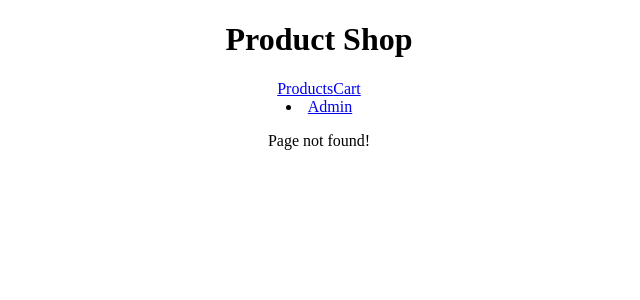
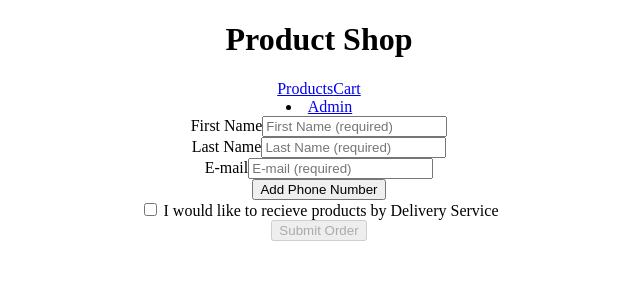
Before and after one commit to mykhailo-samus/angular5_practice, an Angular app in the folder shop/: page /process-order in a window 1280 px wide. Before the commit this address had no page. Shown: the top 300 px of the page, without its empty margins (321-961 px from the left). Built offline with nearby package versions, Linux system fonts and the light colour scheme.

Commit message:
implement Task 7

```diff
--- a/shop/src/app/app.routing.module.ts
+++ b/shop/src/app/app.routing.module.ts
@@ -12,6 +12,7 @@ import { AdminComponent } from './admin/admin.component';
 import { AuthGuard } from './shared/guards/auth.guard';
 import { LoginComponent } from './authentication/login/login.component';
 import { PageNotFoundComponent } from './shared/components/page-not-found/page-not-found.component';
+import { ProcessOrderComponent } from './cart/process-order/process-order.component';
 
 const routes: Routes = [
   {
@@ -59,6 +60,10 @@ const routes: Routes = [
     component: CartListComponent
   },
   {
+    path: 'process-order',
+    component: ProcessOrderComponent
+  },
+  {
     path: '',
     redirectTo: '/products',
     pathMatch: 'full'
--- a/shop/src/app/cart/cart-list/cart-list.component.html
+++ b/shop/src/app/cart/cart-list/cart-list.component.html
@@ -11,4 +11,6 @@
   <button (click)="onCartClear()">Clear Cart</button>
   <div>Total sum: {{sum}}</div>
   <div>Total quantity: {{quantity}}</div>
+  <a routerLink="/process-order"><button>Process Order</button></a>
+  <router-outlet></router-outlet>
 </div>
--- /dev/null
+++ b/shop/src/app/cart/process-order/process-order.component.html
@@ -0,0 +1,51 @@
+<form [formGroup]="userForm">
+    <div>
+        <label>First Name</label>
+        <input name="name" formControlName="firstName" type="text" placeholder="First Name (required)"/>
+        <div *ngIf="userForm.get('firstName').invalid && userForm.get('firstName').touched">
+            First Name is required (should be more than 3 symbols)!
+        </div>
+    </div>
+    <div>
+        <label>Last Name</label>
+        <input name="name" formControlName="lastName" type="text" placeholder="Last Name (required)"/>
+        <div *ngIf="userForm.get('lastName').invalid && userForm.get('lastName').touched">
+            Last Name is required (should be more than 3 symbols)!
+        </div>
+    </div>
+    <div>
+        <label>E-mail</label>
+        <input name="email" formControlName="email" type="email" placeholder="E-mail (required)"/>
+        <div  *ngIf="userForm.get('email').invalid && userForm.get('email').touched">
+            Please enter valid E-mail address (should be more than 3 symbols and in an E-mail format)!
+        </div>
+    </div>
+    <div formArrayName="phoneNumbers">
+        <div *ngFor="let phone of userForm.get('phoneNumbers').controls; let i = index">
+            <label>Phone Number {{i+1}}</label>
+            <input formControlName="{{i}}" placeholder="Phone Number (required)" />
+            <div *ngIf="phone.invalid && phone.touched">
+                Please enter valid Phone Number address (only digit numbers)!
+            </div>
+        </div>
+    </div>
+    <div>
+        <button (click)="addPhoneNumber()">Add Phone Number</button>
+        <button (click)="removePhoneNumber()" *ngIf="isPhonesExist">Remove Phone Number</button>
+    </div>
+    <label>
+        <input type="checkbox" formControlName="isAddressRequired" name="isAddressRequired" (change)="onChangeAddressRequired()">
+        I would like to recieve products by Delivery Service
+    </label>
+    <div *ngIf="userForm.get('isAddressRequired').value">
+        <label>Address</label>
+        <input name="address" formControlName="address" />
+        <div *ngIf="userForm.get('address').invalid && userForm.get('address').touched">
+            Please enter valid Address!
+        </div>
+    </div>
+    <div>
+        <button [disabled]="userForm.invalid" (click)="submit()">Submit Order</button>
+    </div>
+    <label>{{submittedText}}</label>
+</form>
--- /dev/null
+++ b/shop/src/app/cart/process-order/process-order.component.ts
@@ -0,0 +1,80 @@
+import { Component, OnInit, Output, Input, EventEmitter } from '@angular/core';
+import { FormGroup, FormControl, FormArray, Validators, FormBuilder } from '@angular/forms';
+import { User } from '../../shared/models/user.model';
+import { CartService } from '../cart-list/shared/services/cart.service';
+
+@Component({
+    selector: 'app-process-order',
+    templateUrl: './process-order.component.html',
+    styleUrls: ['./process-order.component.css']
+})
+export class ProcessOrderComponent implements OnInit {
+    userForm: FormGroup;
+    user: User;
+    submittedText: string;
+    @Output() userSubmit: EventEmitter<User> = new EventEmitter<User>();
+
+    constructor(private formBuilder: FormBuilder, private cartService: CartService) { }
+
+    ngOnInit() {
+        this.user = {
+            firstName: '',
+            lastName: '',
+            address: '',
+            isAddressRequired: false,
+            email: '',
+            phoneNumbers: []
+        };
+        this.buildForm();
+    }
+
+    buildForm(): void {
+        this.userForm = this.formBuilder.group({
+            firstName: [this.user.firstName, [Validators.required, Validators.minLength(3)]],
+            lastName: [this.user.lastName, [Validators.required, Validators.minLength(3)]],
+            email: [this.user.email, [Validators.required, Validators.minLength(3), Validators.pattern(/\S+@\S+\.\S+/)]],
+            phoneNumbers: this.formBuilder.array([...this.user.phoneNumbers.map(x => [x, [Validators.required]])]),
+            address: [this.user.address],
+            isAddressRequired: [this.user.address !== ''],
+        });
+
+        if (this.user.address) {
+            (this.userForm.controls['address'] as FormControl).setValidators(Validators.required);
+        }
+    }
+
+    get isPhonesExist(): boolean {
+        return (this.userForm.get('phoneNumbers') as FormArray).length > 0;
+    }
+
+    submit(): void {
+        console.log(this.userForm.value);
+        this.userForm.reset();
+        this.submittedText = 'Order successfully submitted!';
+        this.cartService.clearCart();
+    }
+
+    onChangeAddressRequired(): void {
+        const address = this.userForm.get('address') as FormControl;
+        const isAddressRequired = this.userForm.get('isAddressRequired') as FormControl;
+
+        if (isAddressRequired.value) {
+            address.setValidators(Validators.required);
+        } else {
+            address.clearValidators();
+            address.patchValue(null);
+        }
+
+        address.updateValueAndValidity();
+    }
+
+    addPhoneNumber(): void {
+        const phones = this.userForm.get('phoneNumbers') as FormArray;
+        phones.push(new FormControl('', [Validators.required, Validators.pattern(/^\d+$/)]));
+    }
+
+    removePhoneNumber(): void {
+        const phones = this.userForm.get('phoneNumbers') as FormArray;
+        phones.removeAt(phones.length - 1);
+    }
+}
```
Also changed, not shown: shop/src/app/cart/cart.module.ts (+9 -5 lines), shop/src/app/shared/models/user.model.ts (added, +8 -0 lines), shop/src/app/cart/process-order/process-order.component.css (added), 1 other file (tests, documents, lock files or other folders).
